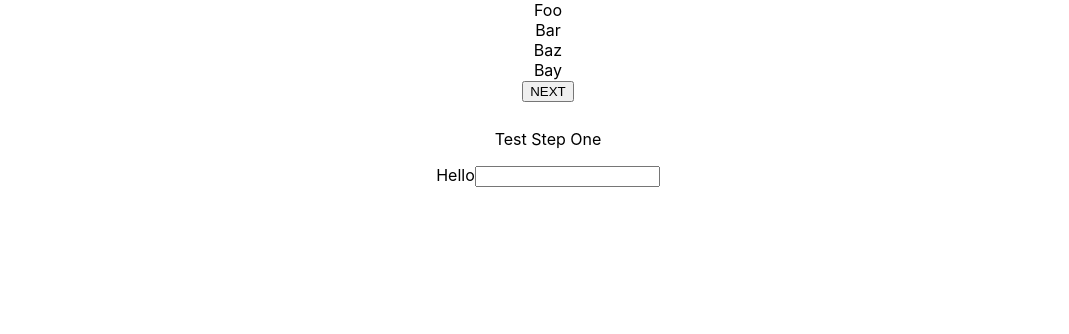
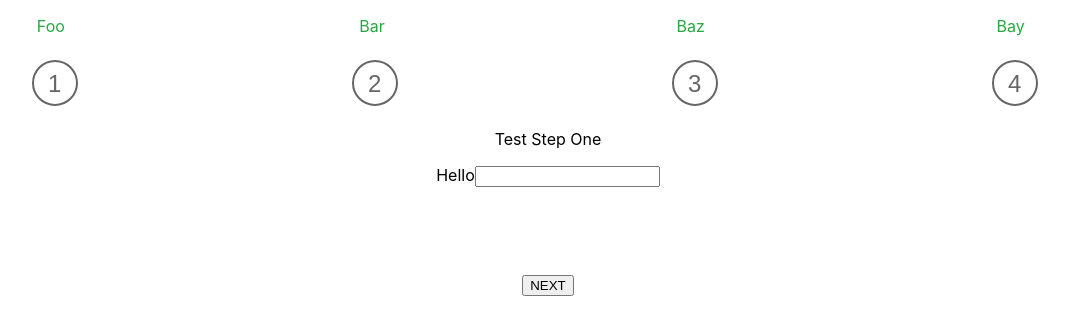
Before and after one commit to armandoroman1016/react-multi-step, a React (Create React App) app in the folder react-multi-step-form/: page / in a window 1280 px wide. Shown: the top 334 px of the page, without its empty margins (92-1161 px from the left). Built offline with nearby package versions, Linux system fonts and the light colour scheme.

Commit message:
progress bar in works

```diff
--- a/react-multi-step-form/src/Components/Controls.tsx
+++ b/react-multi-step-form/src/Components/Controls.tsx
@@ -26,7 +26,9 @@ const Controls = (props: ControlProps) => {
     }
 
     return (
-        <div>
+        <div style = {{
+            transform: "translateY(200px)"
+        }}>
             {stepForm.currentPosition > 0 && <button style={buttonStyles} onClick={() => toggleSteps("decrement")}>PREV</button>}
             {stepForm.currentPosition < stepForm.maxPosition && <button style={buttonStyles}  onClick={() => toggleSteps("increment")}>NEXT</button>}
         </div>
--- /dev/null
+++ b/react-multi-step-form/src/Components/ProgressBar.scss
@@ -0,0 +1,63 @@
+.progress-bar-container {
+    display: flex;
+    width: 100%;
+    justify-content: space-around;
+    align-items: flex-end;
+    margin: auto 0 40px 0;
+
+    .progress-step {
+        text-align: center;
+        width: 25%;
+        position: relative;
+        .label {
+            margin-bottom: 10px;
+            color: #28a745;
+            width: fit-content;
+            position: absolute;
+            right: 51%;
+        }
+
+        .index {
+            height: 30px;
+            width: 30px;
+            width: 100%;
+            color: orange;
+            display: inline-block;
+            position: relative;
+            transition: background-color 500ms;
+            line-height: 20px;
+            z-index: 1;
+            border-radius: 50%;
+            .content {
+                border-radius: 50%;
+                width: 26px;
+                height: 26px;
+                padding: 8px;
+                background: #fff;
+                border: 2px solid #666;
+                color: #666;
+                text-align: center;
+                font: 24px Arial, sans-serif;
+                position: absolute;
+                right: 47%;
+                top:200%
+            }
+        }
+
+        .index.completed {
+            // color: white;
+            // background-color: #28a745;
+        }
+
+        .index.completed::after {
+            content: "";
+            position: absolute;
+            right: -50%;
+            bottom: -55px;
+            height: 3px;
+            width: 100%;
+            z-index: -1;
+            background-color: #28a745;
+        }
+    }
+}
--- a/react-multi-step-form/src/Components/ProgressBar.tsx
+++ b/react-multi-step-form/src/Components/ProgressBar.tsx
@@ -1,13 +1,13 @@
 import * as React from "react";
 import * as CSS from "csstype";
-
+import "./ProgressBar.scss"
 import {useMultiStep} from "../utils/useMultiStep"
 interface ProgressBarProps {
     fillColor?: string;
     className?: string;
 }
 
-const { useEffect } = React
+const { useEffect, useState } = React
 const ProgressBar = () => {
 
     const { stepForm } = useMultiStep()
@@ -21,9 +21,16 @@ const ProgressBar = () => {
     }, [stepForm.maxPosition])
 
     return(
-        <div>
-            {stepForm.stepNames && stepForm.stepNames.map(step => {
-                return <div>{step}</div>
+        <div className="progress-bar-container">
+            {stepForm.stepNames && stepForm.stepNames.map((step, idx) => {
+                return (
+                    <div className="progress-step" key = {idx}>
+                        <p className="label">{step}</p>
+                        <div className = {stepForm.currentPosition <= idx ? 'index': "index completed"}>
+                            <div className = "content">{idx + 1}</div>
+                        </div>
+                    </div>
+                )
             }) }
         </div>
     );
```
